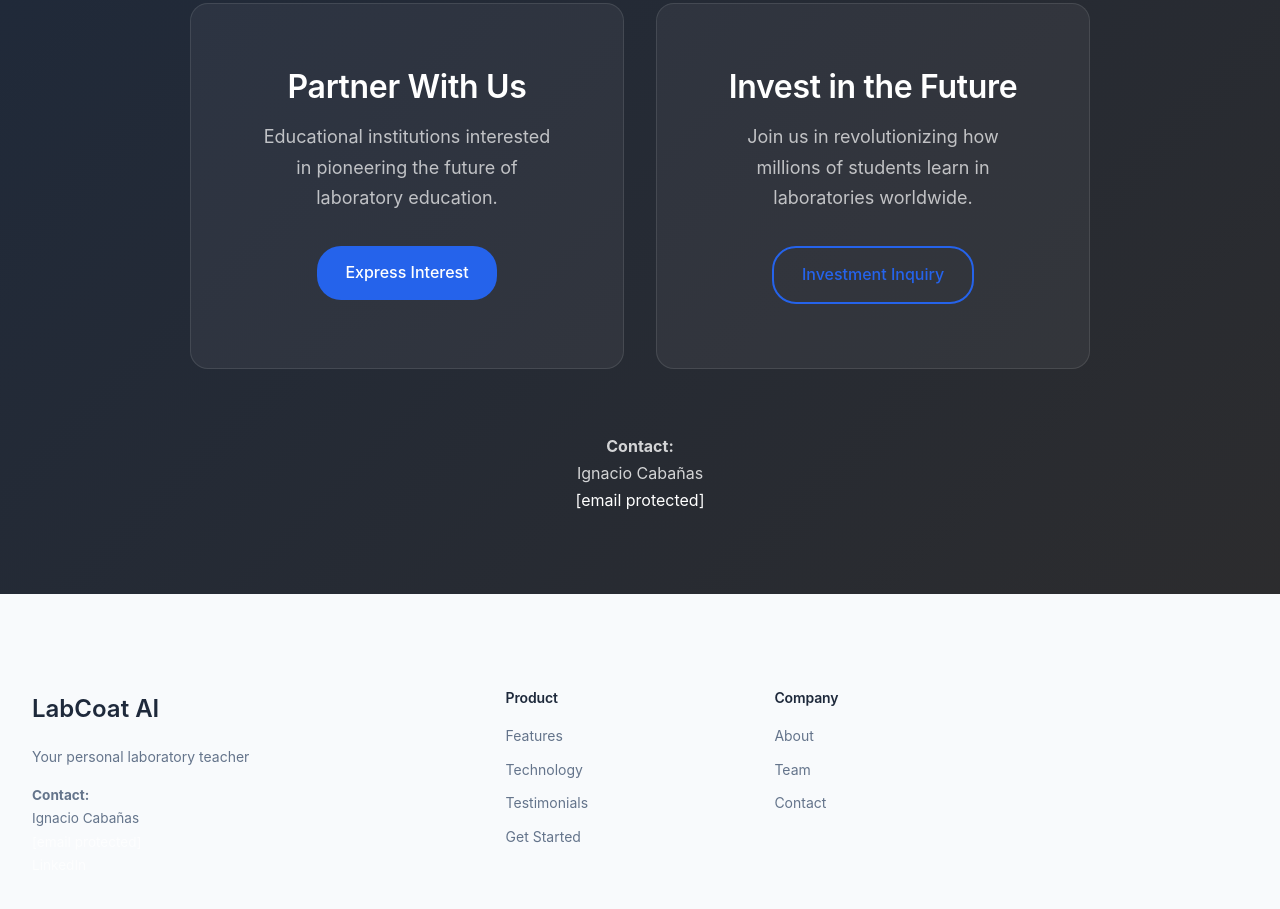
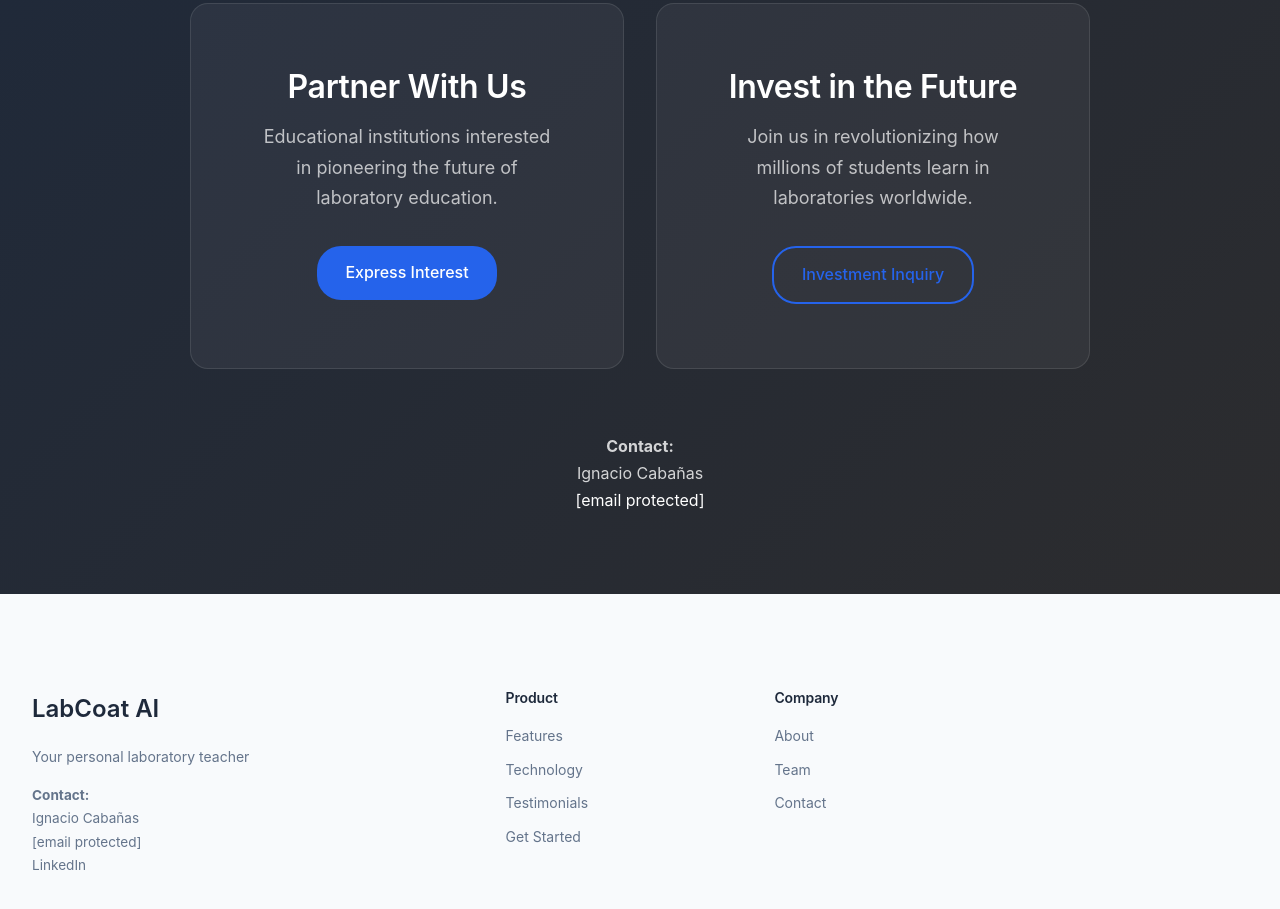
Before and after one commit to Ignacio-Cabanas-Pedraz/LabCoatWebPage, a plain HTML site: page company.html in a window 1280 px wide. Shown: the part 7041-7950 px from the top of the page. Drawn offline with Linux system fonts and the light colour scheme.

Commit message:
Fix footer links visibility: Remove white color override

```diff
--- a/company.html
+++ b/company.html
@@ -397,10 +397,12 @@
                         <strong>Contact:</strong><br>
                         Ignacio Cabañas<br>
                         <a href="/cdn-cgi/l/email-protection#9df4faf3fcfef4f2b3fefcfffcf3fceeb3edddfaf0fcf4f1b3fef2f0"
-                            style="color: rgba(255,255,255,0.7);"><span class="__cf_email__"
+                            style="color: var(--color-text-secondary); text-decoration: none;"><span
+                                class="__cf_email__"
                                 data-cfemail="533a343d32303a3c7d303231323d32207d2313343e323a3f7d303c3e">[email&#160;protected]</span></a><br>
                         <a href="https://www.linkedin.com/in/ignacio-cabañas-9422762a8/"
-                            style="color: rgba(255,255,255,0.7);" target="_blank" rel="noopener noreferrer">LinkedIn</a>
+                            style="color: var(--color-text-secondary); text-decoration: none;" target="_blank"
+                            rel="noopener noreferrer">LinkedIn</a>
                     </p>
                 </div>
                 <div class="footer-section">
```
Also changed, not shown: index.html (+4 -2 lines).
